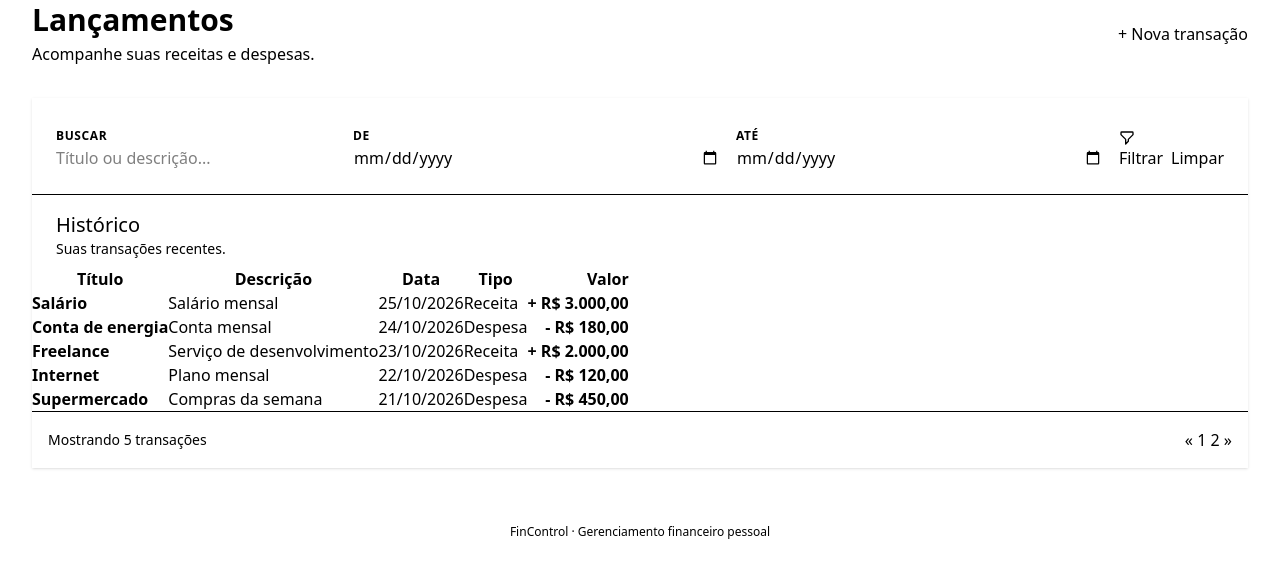
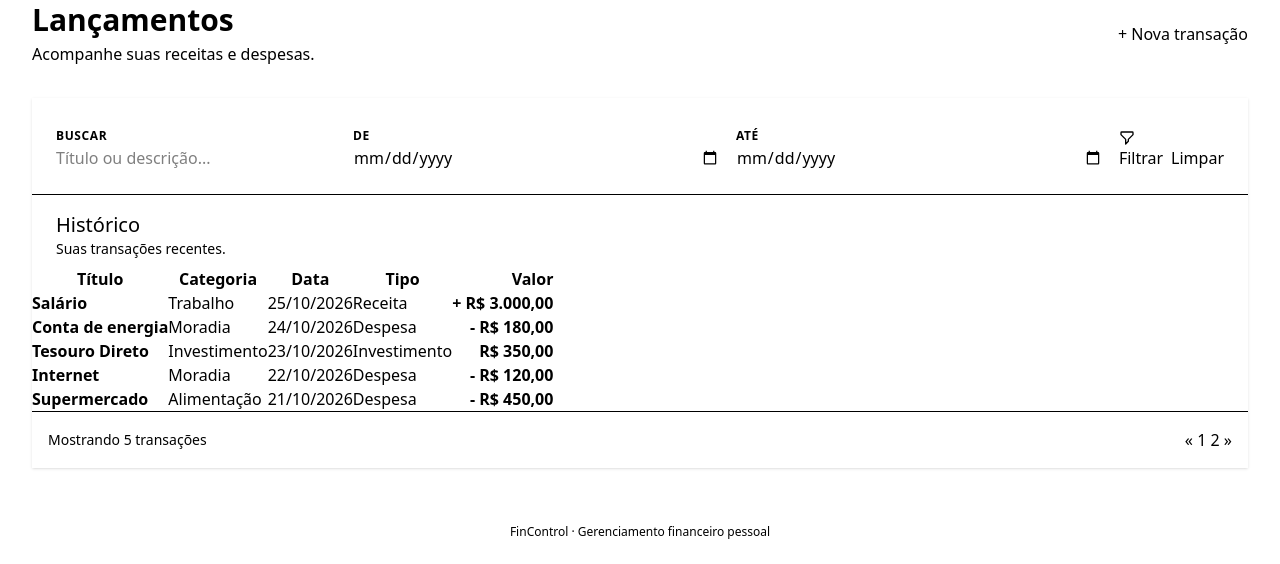
Before and after one commit to GabigolDEVPY/Gerenciador-Financeiro, a Django app: page /transactions/ in a window 1280 px wide. Shown: the part 371-935 px from the top of the page. Run offline with Django 5.2, Linux system fonts and the light colour scheme; some libraries are stand-ins or nearby versions.

Commit message:
arrumando arquivos

```diff
--- a/global/templates/transactions.html
+++ b/global/templates/transactions.html
@@ -81,7 +81,7 @@
                     <thead>
                         <tr>
                             <th>Título</th>
-                            <th>Descrição</th>
+                            <th>Categoria</th>
                             <th>Data</th>
                             <th>Tipo</th>
                             <th class="text-right">Valor</th>
@@ -90,35 +90,35 @@
                     <tbody>
                         <tr>
                             <td class="font-semibold">Salário</td>
-                            <td class="text-base-content/60">Salário mensal</td>
+                            <td><span class="badge badge-ghost badge-sm">Trabalho</span></td>
                             <td>25/10/2026</td>
                             <td><span class="badge badge-success badge-outline">Receita</span></td>
                             <td class="text-right font-semibold text-success">+ R$ 3.000,00</td>
                         </tr>
                         <tr>
                             <td class="font-semibold">Conta de energia</td>
-                            <td class="text-base-content/60">Conta mensal</td>
+                            <td><span class="badge badge-ghost badge-sm">Moradia</span></td>
                             <td>24/10/2026</td>
                             <td><span class="badge badge-error badge-outline">Despesa</span></td>
                             <td class="text-right font-semibold text-error">- R$ 180,00</td>
                         </tr>
                         <tr>
-                            <td class="font-semibold">Freelance</td>
-                            <td class="text-base-content/60">Serviço de desenvolvimento</td>
+                            <td class="font-semibold">Tesouro Direto</td>
+                            <td><span class="badge badge-ghost badge-sm">Investimento</span></td>
                             <td>23/10/2026</td>
-                            <td><span class="badge badge-success badge-outline">Receita</span></td>
-                            <td class="text-right font-semibold text-success">+ R$ 2.000,00</td>
+                            <td><span class="badge badge-warning badge-outline">Investimento</span></td>
+                            <td class="text-right font-semibold text-warning">R$ 350,00</td>
                         </tr>
                         <tr>
                             <td class="font-semibold">Internet</td>
-                            <td class="text-base-content/60">Plano mensal</td>
+                            <td><span class="badge badge-ghost badge-sm">Moradia</span></td>
                             <td>22/10/2026</td>
                             <td><span class="badge badge-error badge-outline">Despesa</span></td>
                             <td class="text-right font-semibold text-error">- R$ 120,00</td>
                         </tr>
                         <tr>
                             <td class="font-semibold">Supermercado</td>
-                            <td class="text-base-content/60">Compras da semana</td>
+                            <td><span class="badge badge-ghost badge-sm">Alimentação</span></td>
                             <td>21/10/2026</td>
                             <td><span class="badge badge-error badge-outline">Despesa</span></td>
                             <td class="text-right font-semibold text-error">- R$ 450,00</td>
@@ -133,8 +133,10 @@
                     <div class="flex justify-between items-start gap-3">
                         <div class="min-w-0">
                             <h3 class="font-semibold">Salário</h3>
-                            <p class="text-sm text-base-content/60 mt-1">Salário mensal</p>
-                            <p class="text-xs text-base-content/50 mt-2">25/10/2026</p>
+                            <div class="flex items-center gap-2 mt-1">
+                                <span class="badge badge-ghost badge-xs">Trabalho</span>
+                                <span class="text-xs text-base-content/50">25/10/2026</span>
+                            </div>
                         </div>
                         <div class="text-right shrink-0">
                             <span class="badge badge-success badge-outline">Receita</span>
@@ -146,8 +148,10 @@
                     <div class="flex justify-between items-start gap-3">
                         <div class="min-w-0">
                             <h3 class="font-semibold">Conta de energia</h3>
-                            <p class="text-sm text-base-content/60 mt-1">Conta mensal</p>
-                            <p class="text-xs text-base-content/50 mt-2">24/10/2026</p>
+                            <div class="flex items-center gap-2 mt-1">
+                                <span class="badge badge-ghost badge-xs">Moradia</span>
+                                <span class="text-xs text-base-content/50">24/10/2026</span>
+                            </div>
                         </div>
                         <div class="text-right shrink-0">
                             <span class="badge badge-error badge-outline">Despesa</span>
@@ -158,13 +162,15 @@
                 <article class="p-4">
                     <div class="flex justify-between items-start gap-3">
                         <div class="min-w-0">
-                            <h3 class="font-semibold">Freelance</h3>
-                            <p class="text-sm text-base-content/60 mt-1">Serviço de desenvolvimento</p>
-                            <p class="text-xs text-base-content/50 mt-2">23/10/2026</p>
+                            <h3 class="font-semibold">Tesouro Direto</h3>
+                            <div class="flex items-center gap-2 mt-1">
+                                <span class="badge badge-ghost badge-xs">Investimento</span>
+                                <span class="text-xs text-base-content/50">23/10/2026</span>
+                            </div>
                         </div>
                         <div class="text-right shrink-0">
-                            <span class="badge badge-success badge-outline">Receita</span>
-                            <p class="font-bold text-success mt-2">+ R$ 2.000,00</p>
+                            <span class="badge badge-warning badge-outline">Investimento</span>
+                            <p class="font-bold text-warning mt-2">R$ 350,00</p>
                         </div>
                     </div>
                 </article>
@@ -172,8 +178,10 @@
                     <div class="flex justify-between items-start gap-3">
                         <div class="min-w-0">
                             <h3 class="font-semibold">Internet</h3>
-                            <p class="text-sm text-base-content/60 mt-1">Plano mensal</p>
-                            <p class="text-xs text-base-content/50 mt-2">22/10/2026</p>
+                            <div class="flex items-center gap-2 mt-1">
+                                <span class="badge badge-ghost badge-xs">Moradia</span>
+                                <span class="text-xs text-base-content/50">22/10/2026</span>
+                            </div>
                         </div>
                         <div class="text-right shrink-0">
                             <span class="badge badge-error badge-outline">Despesa</span>
@@ -185,8 +193,10 @@
                     <div class="flex justify-between items-start gap-3">
                         <div class="min-w-0">
                             <h3 class="font-semibold">Supermercado</h3>
-                            <p class="text-sm text-base-content/60 mt-1">Compras da semana</p>
-                            <p class="text-xs text-base-content/50 mt-2">21/10/2026</p>
+                            <div class="flex items-center gap-2 mt-1">
+                                <span class="badge badge-ghost badge-xs">Alimentação</span>
+                                <span class="text-xs text-base-content/50">21/10/2026</span>
+                            </div>
                         </div>
                         <div class="text-right shrink-0">
                             <span class="badge badge-error badge-outline">Despesa</span>
@@ -217,7 +227,7 @@
             </form>
 
             <h3 class="font-bold text-xl mb-1">Cadastrar transação</h3>
-            <p class="text-sm text-base-content/60 mb-6">Preencha os dados da sua receita ou despesa.</p>
+            <p class="text-sm text-base-content/60 mb-6">Preencha os dados da sua receita, despesa ou investimento.</p>
 
             <form action="#" method="post" class="space-y-4">
                 {% csrf_token %}
@@ -234,11 +244,41 @@
                         <label for="type" class="label"><span class="label-text font-semibold">Tipo de transação</span></label>
                         <select id="type" name="type" class="select select-bordered w-full" required>
                             <option value="" disabled selected>Selecione o tipo</option>
-                            <option value="credit">Receita (Credit)</option>
-                            <option value="debit">Despesa (Debit)</option>
+                            <option value="credit">Receita</option>
+                            <option value="debit">Despesa</option>
+                            <option value="investment">Investimento</option>
+                            <option value="transfer">Transferência</option>
                         </select>
                     </div>
+                    <!-- NOVO: Campo de Categoria -->
                     <div class="form-control">
+                        <label for="category" class="label"><span class="label-text font-semibold">Categoria</span></label>
+                        <select id="category" name="category" class="select select-bordered w-full" required>
+                            <option value="" disabled selected>Selecione a categoria</option>
+                            <optgroup label="Essenciais">
+                                <option value="moradia">🏠 Moradia</option>
+                                <option value="alimentacao">🍽️ Alimentação</option>
+                                <option value="transporte">🚗 Transporte</option>
+                                <option value="saude">💊 Saúde</option>
+                                <option value="educacao">📚 Educação</option>
+                            </optgroup>
+                            <optgroup label="Estilo de Vida">
+                                <option value="lazer">🎮 Lazer</option>
+                                <option value="compras">🛍️ Compras</option>
+                                <option value="viagem">✈️ Viagem</option>
+                            </optgroup>
+                            <optgroup label="Financeiro">
+                                <option value="investimento">📈 Investimento</option>
+                                <option value="divida">💳 Dívida / Empréstimo</option>
+                                <option value="transferencia">🔄 Transferência</option>
+                            </optgroup>
+                            <optgroup label="Outros">
+                                <option value="trabalho">💼 Trabalho / Freelance</option>
+                                <option value="outros">📌 Outros</option>
+                            </optgroup>
+                        </select>
+                    </div>
+                    <div class="form-control sm:col-span-2">
                         <label for="description" class="label"><span class="label-text font-semibold">Descrição</span></label>
                         <input id="description" name="description" type="text" maxlength="255" placeholder="Detalhes opcionais" class="input input-bordered w-full"/>
                     </div>
```
Also changed, not shown: global/templates/home.html (+56 -26 lines).
